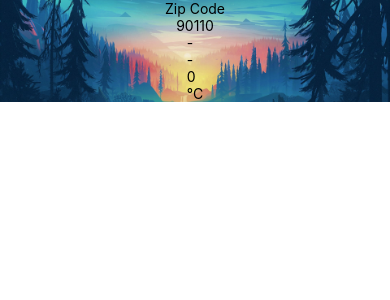
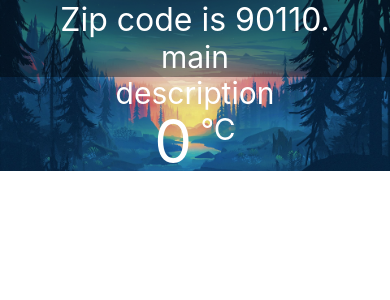
Before and after one commit to Kitsaponjim/2SA04_REACT_NATIVE, a React Native app: screen / in a window 390 px wide. Shown: the top 300 px of the page. Built offline with nearby package versions, Linux system fonts and the light colour scheme.

Commit message:
Part3-CHALLENGE

```diff
--- a/App.js
+++ b/App.js
@@ -11,7 +11,7 @@
   return (
     <View style={styles.container}>
       <Weather zipCode="90110"/>
-      {/* <StatusBar style="auto" /> */}
+      <StatusBar style="auto" />
     </View>
   );
 }
--- a/์components/Forecast.js
+++ b/์components/Forecast.js
@@ -1,13 +1,42 @@
 import React from "react";
-import { Text, View } from "react-native";
+import { Text, View, StyleSheet } from "react-native";
 
 export default function Forecast(props) {
     return (
         <View>
-            <Text>{props.main}</Text>
-            <Text>{props.description}</Text>
-            <Text>{props.temp}</Text>
-            <Text>°C</Text>
+        <Text style={style.normalText}>main</Text>
+        <Text style={style.normalText}>{props.main}</Text>
+        <Text style={style.normalText}>description</Text>
+        <Text style={style.normalText}>{props.description}</Text>
+        <View
+          style={{
+            flexDirection: "row",
+            justifyContent: "center",
+          }}
+        >
+          <Text style={style.tempNum}>{props.temp}</Text>
+          <Text style={style.normalText}> °C</Text>
         </View>
+      </View>
     )
 }
+
+const style = StyleSheet.create(
+    {
+        normalText: {
+            textAlign: 'center',
+            fontSize: 30,
+            color: '#fff',
+            // paddingTop: '20px'
+        },
+
+        tempNum: {
+            fontSize: 60,
+            color: '#fff',
+            textAlign: 'center',
+            lineHeight: 60,
+            // paddingTop: '15px'
+
+        }
+    }
+)
--- a/์components/Weather.js
+++ b/์components/Weather.js
@@ -1,18 +1,20 @@
 import React, {useState} from "react";
-import { ImageBackground, Text , StyleSheet} from "react-native";
+import { ImageBackground, Text , StyleSheet, View} from "react-native";
 import Forecast from "./Forecast";
+import Constants from 'expo-constants'
 
 export default function Weather(props) {
     const [forecastInfo, setForecastInfo] = useState({
-        main: '-',
-        description: '-',
+        main: '',
+        description: '',
         temp: 0
     })
     return (
         <ImageBackground source={require('../BG.jpg')} style={style.backdrop}>
-            <Text>Zip Code</Text>
-            <Text>{props.zipCode}</Text>
-            <Forecast {...forecastInfo}/>
+            <View style={style.highlight}>
+                <Text style={style.titleText}>Zip code is {props.zipCode}.</Text>
+                <Forecast {...forecastInfo}/>
+            </View>
         </ImageBackground>
     );
 }
@@ -23,4 +25,20 @@
         width: '100%',
         height: '100%'
     },
+
+    highlight: {
+        backgroundColor: 'rgba(0, 0, 0, 0.4)',
+        width:"100%",
+        height:"45%",
+        paddingTop: Constants.statusBarHeight,
+        alignItems: 'center'
+    },
+
+    titleText: {
+        fontSize: 32,
+        color: '#fff',
+        paddingTop: Constants.statusBarHeight,
+        textAlign: 'center'
+
+    }
 });
```
